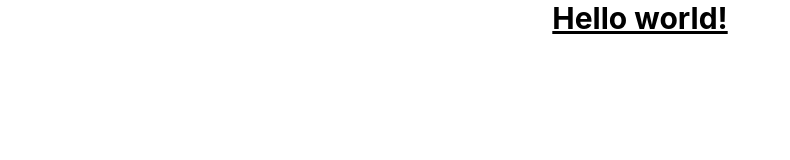
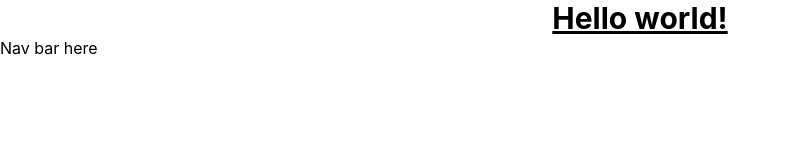
Before and after one commit to Prayanshuchourasia-01/Lumino-Skills-Website, a React (Create React App) app in the folder frontend/: page / in a window 1280 px wide. Shown: the top 160 px of the page, without its empty margins (0-790 px from the left). Built offline with nearby package versions, Linux system fonts and the light colour scheme.

Commit message:
updated frontend component

```diff
--- a/frontend/src/App.jsx
+++ b/frontend/src/App.jsx
@@ -1,4 +1,4 @@
-import navbar from './components/navbar';
+import Navbar from './components/Navbar';
 import './App.css';
 
 function App() {
@@ -7,7 +7,7 @@ function App() {
     <h1 className="text-3xl font-bold underline text-center">
       Hello world!
     </h1>
-
+    <Navbar/>
     </>
   );
 }
--- a/frontend/src/components/navbar.jsx
+++ b/frontend/src/components/navbar.jsx
@@ -1,19 +1,11 @@
-import React from 'react';
+import React from 'react'
 
-function navbar() {
+const Navbar = () => {
   return (
-    <>
-    <div className="container w-full h-100vh text-center bg-black">
-        <img src="#" alt="Logo" className="logo" />
-        <div>
-            <a href="#" className="1element">Home</a>
-            <a href="#" className="2element">About</a>
-            <a href="#" className="3element">Contact</a>
-            <a href="#" className="4element">Fill Out Form</a>
-        </div>
+    <div>
+      Nav bar here
     </div>
-    </>
   )
 }
 
-export default navbar;
+export default Navbar
```
